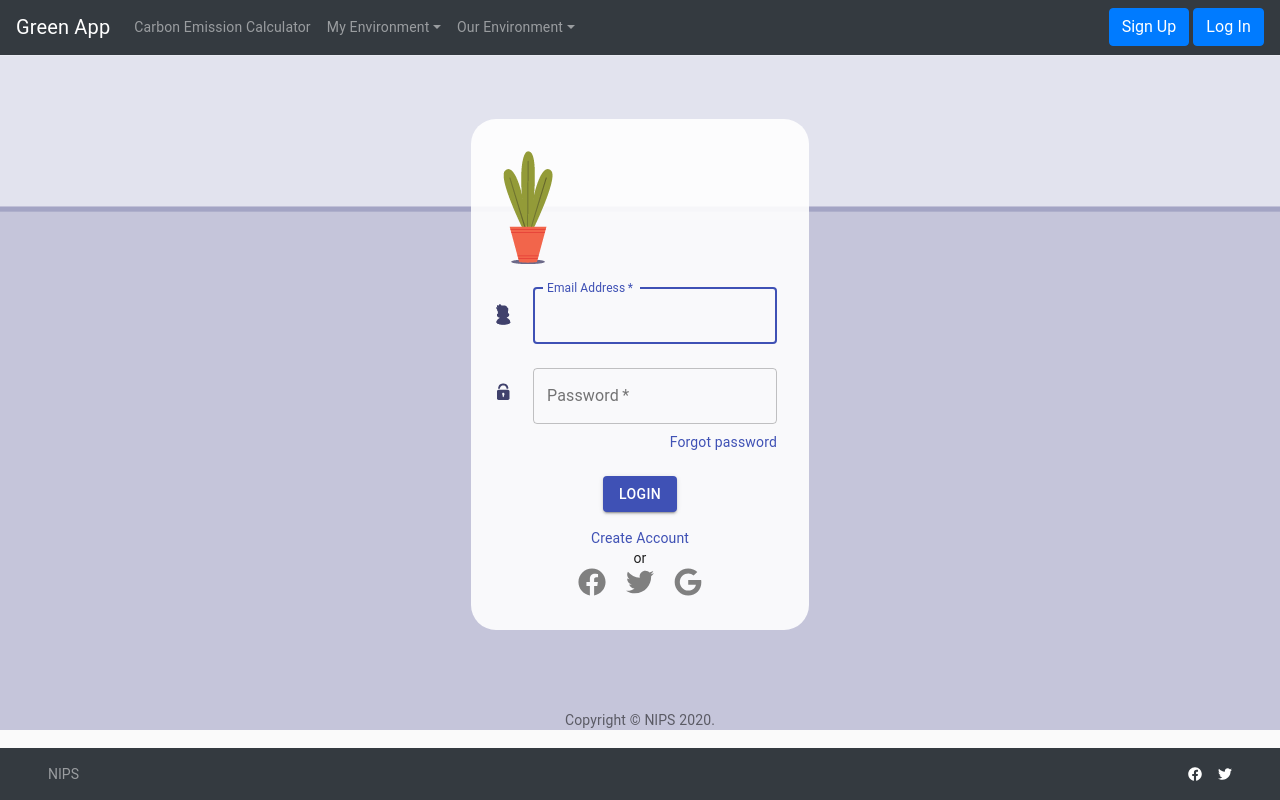
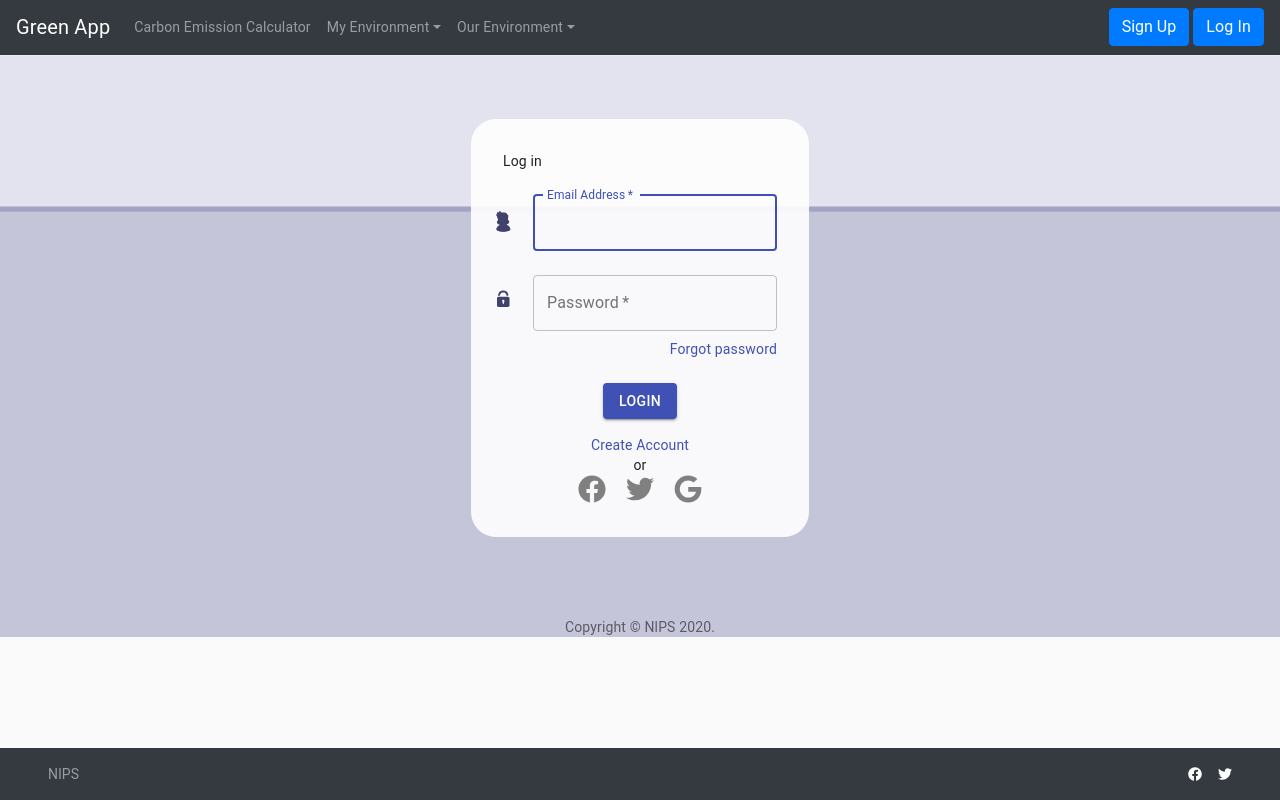
Before and after one commit to PhilipWee/Green-App, a React (Create React App) app in the folder green-app-frontend/: page /login-page in a window 1280 px wide. Built offline with nearby package versions, Linux system fonts and the light colour scheme.

Commit message:
Changed Image for login Page

```diff
--- a/green-app-frontend/src/components/pages/login-page.component.jsx
+++ b/green-app-frontend/src/components/pages/login-page.component.jsx
@@ -77,8 +77,9 @@ export default function SignIn() {
         <CssBaseline />
 
         <div className={classes.paper}>
-          <div className={classes.card}>
-            <img src={require('../../assets/1x/Asset 2.png')}></img>
+          <div className={classes.card} style={{"align-items":'center'}}>
+            <div textAlign='center'>Log in</div>
+            {/* <img src={require('../../assets/1x/Asset 7.png')}></img> */}
 
             {/* <Typography component="h1" variant="h5" style={{ 'font-family': 'CeraPro-Thin' }}>
               Log in
```
Also changed, not shown: green-app-frontend/src/assets/1x/Asset 7.png (added).
